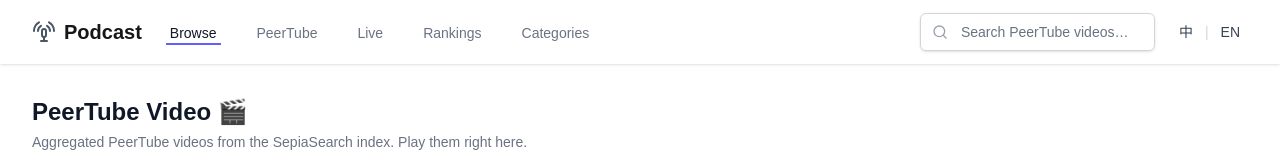
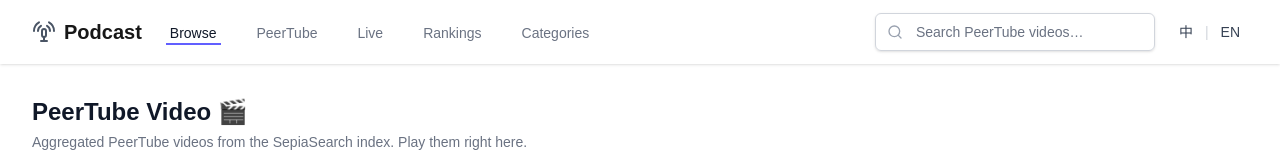
Before and after one commit to zesov/next-podcast, a Next.js app: page /en/peertube in a window 1280 px wide. Shown: the top 160 px of the page. Built offline with nearby package versions, Linux system fonts and the light colour scheme; no server answers.

Commit message:
searchInput width

```diff
--- a/components/SearchInput.tsx
+++ b/components/SearchInput.tsx
@@ -162,8 +162,8 @@
         </div>
         <input
           ref={searchInputRef}
-          type="text"
-          className="focus:ring-indigo-500 focus:border-indigo-500 block w-full pl-10 pr-3 py-2 border border-gray-300 rounded-md leading-5 bg-white placeholder-gray-500 sm:text-sm"
+          type="search"
+          className="focus:ring-indigo-500 focus:border-indigo-500 block w-full min-w-[280px] pl-10 pr-3 py-2 border border-gray-300 rounded-md leading-5 bg-white placeholder-gray-500 sm:text-sm"
           placeholder={placeholder}
           value={searchTerm}
           onChange={(e) => setSearchTerm(e.target.value)}
```
